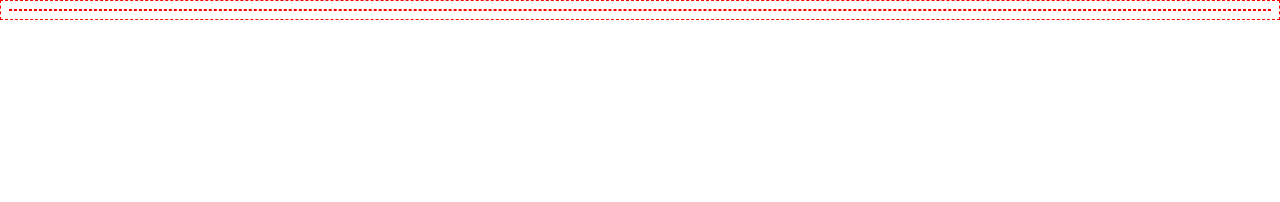
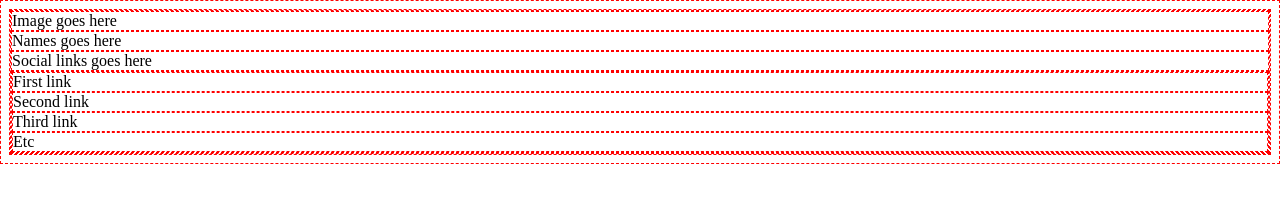
Before and after one commit to lgorss/link-in-bio, a plain HTML site: page index.html in a window 1280 px wide. Drawn offline with Linux system fonts and the light colour scheme.

Commit message:
Project main 1.2

```diff
--- a/index.html
+++ b/index.html
@@ -10,6 +10,36 @@
     </style>
   </head>
   <body>
+    <div class="main-container">
 
+      <div class="image-row">
+        Image goes here
+      </div>
+
+      <div class="name-row">
+        Names goes here
+      </div>
+
+      <div class="social-icons-row">
+        Social links goes here
+      </div>
+
+      <div class="links-row">
+
+        <div class="item">
+          First link
+        </div>
+        <div class="item">
+          Second link
+        </div>
+        <div class="item">
+          Third link
+        </div>
+        <div class="item">
+          Etc
+        </div>
+
+      </div>
+    </div>
   </body>
 </html>
```
